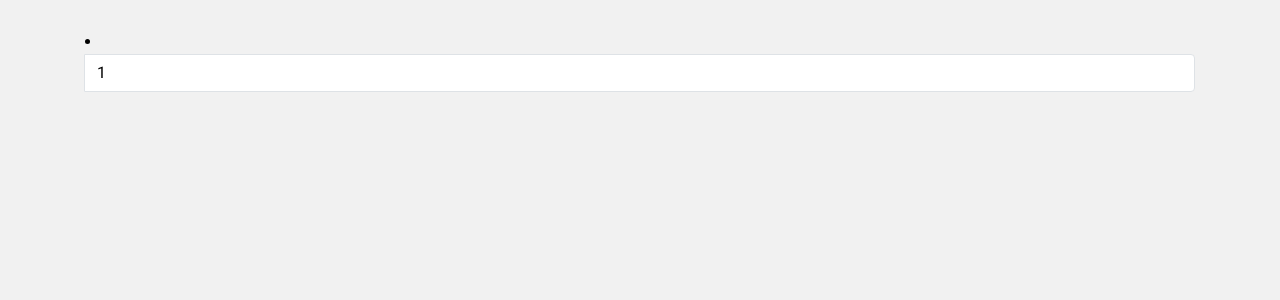
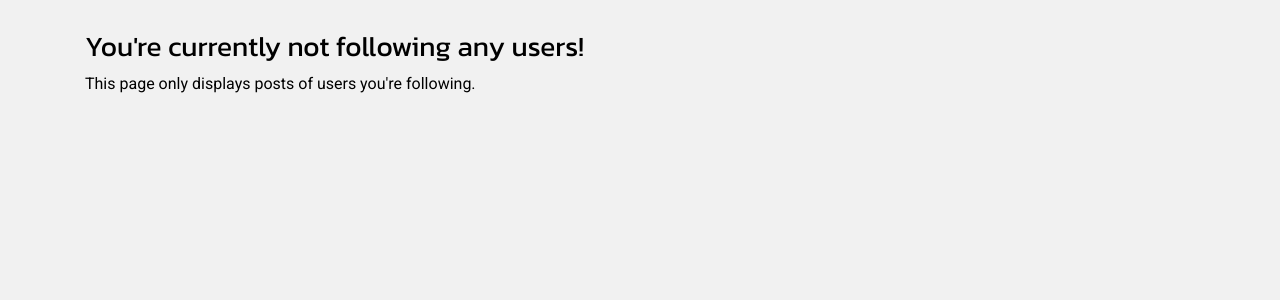
Before and after one commit to 100yann/100cial, a Django app: page /following in a window 1280 px wide. Shown: the part 56-356 px from the top of the page. Run offline with Django 3.2, Linux system fonts and the light colour scheme; a user stored in the database is signed in; data comes from the database, SQL or seed files in the repository; both versions use the stored data as it was after the commit; some libraries are stand-ins or nearby versions.

Commit message:
make pagination better and other small tweaks

```diff
--- a/network/models.py
+++ b/network/models.py
@@ -6,9 +6,9 @@ from django_countries.fields import CountryField
 class User(AbstractUser):
     following = models.ManyToManyField('self', symmetrical=False, related_name='followers', blank=True, null=True)
     birthday = models.DateField(blank=True, null=True)
-    nationality = CountryField(null=True)
+    nationality = CountryField(null=True, blank=True, default='')
     profile_pic = models.ImageField(upload_to="profile_pics", default='profile_pics/default.png')
-    description = models.TextField(max_length=600, null=True)
+    description = models.TextField(max_length=600, null=True, blank=True, default='')
 
     def follow(self, follow_user):
         if follow_user != self:
--- a/network/static/network/profile.js
+++ b/network/static/network/profile.js
@@ -81,7 +81,7 @@ function editProfile(userId, isDefault){
 
             const formattedDate = `${monthNames[month]} ${day}, ${year}`;
 
-            currBirthday.innerHTML = `<i class="fa-solid fa-cake-candles fa-lg mr-2"></i>${formattedDate}`
+            currBirthday.innerHTML = `<i class="fa-solid fa-cake-candles fa-lg mr-2"></i> ${formattedDate}`
         }
         if (data.hasOwnProperty('newDescription')){
             const currDescription = document.querySelector('#user-description')
@@ -89,7 +89,7 @@ function editProfile(userId, isDefault){
         }
         if (data.hasOwnProperty('newNationality')){
             const currNationality = document.querySelector('#user-nationality')
-            currNationality.innerHTML = `<i class="fa-solid fa-earth-europe fa-lg mr-2"></i>${data['newNationality']}`
+            currNationality.innerHTML = `<i class="fa-solid fa-earth-europe fa-lg mr-2"></i> ${data['newNationality']}`
         }
         if (data.hasOwnProperty('newImage')){
             const currProfilePic = document.querySelector('#user-profile-pic')
--- a/network/static/network/styles.css
+++ b/network/static/network/styles.css
@@ -42,7 +42,12 @@ h1, h3, h5{
 a:any-link {
     color: black;
 }
-
+a.disabled {
+    background-color: rgb(234, 234, 234);
+    opacity: 0.55;
+    pointer-events: none;
+    cursor: default;
+}
 .btn-primary {
     padding: 5px 25px;
     background-color: #6AB07D;
--- a/network/static/network/users.js
+++ b/network/static/network/users.js
@@ -27,7 +27,6 @@ function toggleFollowStatus(element, headers, profileId){
             }
         })
         .then(data => {
-            console.log(data)
             const status = data['message']
             const numFollowers = data['num_followers']
             element.textContent = status
--- a/network/templates/network/content.html
+++ b/network/templates/network/content.html
@@ -62,6 +62,14 @@
     {% endif %}
 </div>
 
-{% for page in posts.paginator.page_range %}
-<li class="page-item"><a class="page-link" href="?page={{ page }}">{{ page }}</a></li>
-{% endfor %}
+<ul class="pagination">
+    {% if posts.paginator.count > 1 %}
+        {% for page in posts.paginator.page_range %}
+            {% if page == curr_page %}
+                <li class="page-item"><a class="page-link disabled" href="?page={{ page }}">{{ page }}</a></li>
+            {% else %}
+                <li class="page-item"><a class="page-link" href="?page={{ page }}">{{ page }}</a></li>
+            {% endif %}
+        {% endfor %}
+    {% endif %}
+</ul>
--- a/network/templates/network/following_page.html
+++ b/network/templates/network/following_page.html
@@ -4,6 +4,12 @@
 {% csrf_token %}
 
 <div class="container">
+    {% if not posts %}
+    <div>
+        <h3>You're currently not following any users!</h3>
+        <p>This page only displays posts of users you're following.</p>
+    </div>
+    {% endif %}
     {% include "network/content.html" %}
 
 </div>
--- a/network/views.py
+++ b/network/views.py
@@ -27,12 +27,14 @@ def index(request):
     p = Paginator(post_list, 10)
     page = request.GET.get('page')
     posts = p.get_page(page)
-
+    if not page:
+        page = '1'
     context = {
         'create_post': PostForm,
         'posts': posts,
         'add_comment': CommentForm,
-        'all_comments': Comment.objects.all().order_by("-timestamp")
+        'all_comments': Comment.objects.all().order_by("-timestamp"),
+        'curr_page': int(page)
     }
     return render(request, "network/index.html", context)
 
@@ -180,17 +182,17 @@ def user_profile(request, id):
             user_to_follow = User.objects.get(pk=id)
 
             if active_user.following.filter(id=id).exists():
-                status = 'Unfollow'
+                message = 'Follow'
                 active_user.unfollow(user_to_follow)
             else:
-                status = 'Follow'
+                message = 'Unfollow'
                 active_user.follow(user_to_follow)
 
             active_user.save()
             followers = User.objects.filter(following=user).count()
 
             return JsonResponse({
-                'message': status,
+                'message': message,
                 'num_followers': followers
                 })
 
@@ -257,11 +259,6 @@ def user_profile(request, id):
         'follows': follows
     }
 
-    try:
-        context['follows'] = status
-    except UnboundLocalError:
-        pass
-
     return render(request, 'network/user_profile.html', context)
 
 
@@ -276,11 +273,14 @@ def following_page(request):
     # Set up Pagination
     p = Paginator(post_list, 10)
     page = request.GET.get('page')
+    if not page:
+        page = '1'
     posts = p.get_page(page)
     context = {
         'posts': posts,
         'all_comments': comments,
         'add_comment': CommentForm,
+        'curr_page': int(page)
 
     }
     return render(request, 'network/following_page.html', context)
```
Also changed, not shown: network/templates/network/user_profile.html (+7 -3 lines), db.sqlite3, network/migrations/0012_alter_user_description_alter_user_nationality.py (added).
